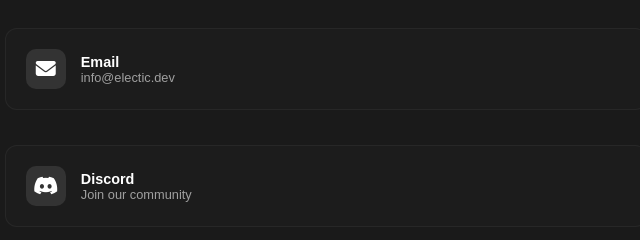
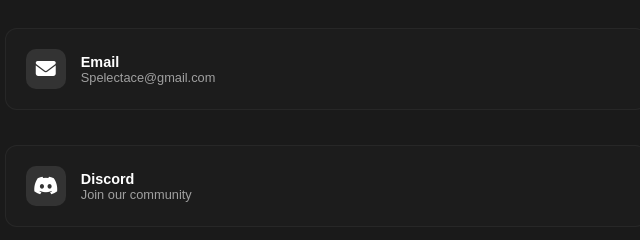
Before and after one commit to BapkeD/web-eletic, a plain HTML site: page index.html in a window 1280 px wide. Shown: the part 2459-2699 px from the top of the page, 314-954 px from the left. Drawn offline with nearby package versions, Linux system fonts and the light colour scheme; animation ran at ten frames a second.

Commit message:
bug fixex2

```diff
--- a/index.html
+++ b/index.html
@@ -180,11 +180,11 @@
                 </div>
 
                 <div class="contact-links">
-                    <a href="mailto:info@electic.dev" class="contact-link">
+                    <a href="mailto:Spelectace@gmail.com" class="contact-link">
                         <i class="fas fa-envelope"></i>
                         <div class="link-content">
                             <span class="link-title">Email</span>
-                            <span class="link-value">info@electic.dev</span>
+                            <span class="link-value">Spelectace@gmail.com</span>
                         </div>
                     </a>
                     <a href="https://discord.gg/yourserver" class="contact-link">
```
